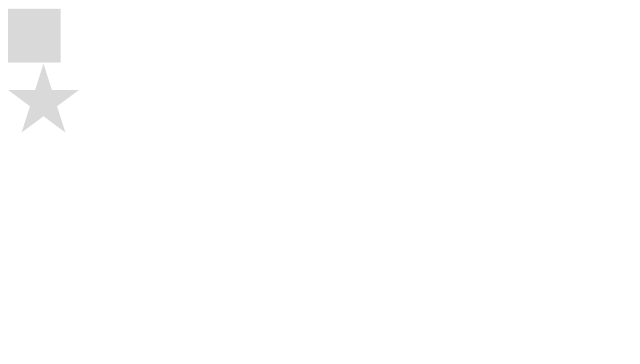
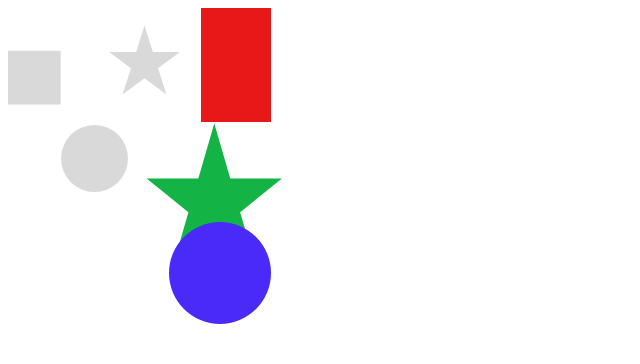
Before and after one commit to sts6812/Animation, a plain HTML site: page index.html in a window 1280 px wide. Shown: the whole page, without its empty margins (0-640 px from the left). Drawn offline with Linux system fonts and the light colour scheme.

Commit message:
index.html

```diff
--- a/index.html
+++ b/index.html
@@ -1,14 +1,99 @@
-<div data-svg-wrapper data-layer="flip2">
+<div data-layer="Frame 1" class="frame-1">
+  <div data-layer="anim1" class="anim1">
+    <div data-svg-wrapper data-layer="flip2" class="flip2">
       <svg width="53" height="55" viewBox="0 0 53 55" fill="none" xmlns="http://www.w3.org/2000/svg">
       <rect y="0.794434" width="52.6606" height="53.7553" fill="#D9D9D9"/>
       </svg>
     </div>
-<div data-svg-wrapper data-layer="flip2">
+    <div data-svg-wrapper data-layer="flip2" class="flip2_01">
       <svg width="71" height="70" viewBox="0 0 71 70" fill="none" xmlns="http://www.w3.org/2000/svg">
       <path d="M35.5077 0.538574L43.877 26.8937H70.9605L49.0495 43.182L57.4187 69.5372L35.5077 53.2488L13.5967 69.5372L21.966 43.182L0.0549469 26.8937H27.1384L35.5077 0.538574Z" fill="#D9D9D9"/>
       </svg>
     </div>
+    <div data-layer="flip2" class="flip2_02"></div>
+  </div>
+  <div data-layer="anim2" class="anim2">
+    <div data-layer="flip1" class="flip1"></div>
+    <div data-svg-wrapper data-layer="flip1" class="flip1_01">
+      <svg width="136" height="145" viewBox="0 0 136 145" fill="none" xmlns="http://www.w3.org/2000/svg">
+      <path d="M68.2884 0.600098L84.2572 55.4402H135.934L94.1265 89.3333L110.095 144.173L68.2884 110.28L26.4814 144.173L42.4502 89.3333L0.643188 55.4402H52.3195L68.2884 0.600098Z" fill="#13B345"/>
+      </svg>
+    </div>
+    <div data-layer="flip1" class="flip1_02"></div>
+  </div>
+</div>
 
 <style>
+.flip2_02 {
+  width: 67px;
+  height: 67px;
+  left: 53px;
+  top: 99.46px;
+  position: absolute;
+  background: #D9D9D9;
+  border-radius: 9999px;
+}
 
+.flip1 {
+  width: 70.06px;
+  height: 113.62px;
+  left: 77.38px;
+  top: 0px;
+  position: absolute;
+  background: #E81818;
+}
+
+.flip1_02 {
+  width: 102px;
+  height: 102px;
+  left: 45.37px;
+  top: 213.80px;
+  position: absolute;
+  background: #492AF8;
+  border-radius: 9999px;
+}
+
+.flip2_01 {
+  left: 101.23px;
+  top: 0px;
+  position: absolute;
+}
+
+.flip1_01 {
+  left: 22.53px;
+  top: 115.40px;
+  position: absolute;
+}
+
+.anim2 {
+  width: 187.37px;
+  height: 352.20px;
+  left: 115.63px;
+  top: 0px;
+  position: absolute;
+  overflow: hidden;
+}
+
+.flip2 {
+  left: 0px;
+  top: 24.26px;
+  position: absolute;
+}
+
+.anim1 {
+  width: 175.78px;
+  height: 192.55px;
+  left: 0px;
+  top: 17.34px;
+  position: absolute;
+  overflow: hidden;
+}
+
+.frame-1 {
+  width: 303px;
+  height: 334.80px;
+  position: relative;
+  background: white;
+  overflow: hidden;
+}
 </style>
```
Lines whose indentation alone changed are shown as unchanged.
